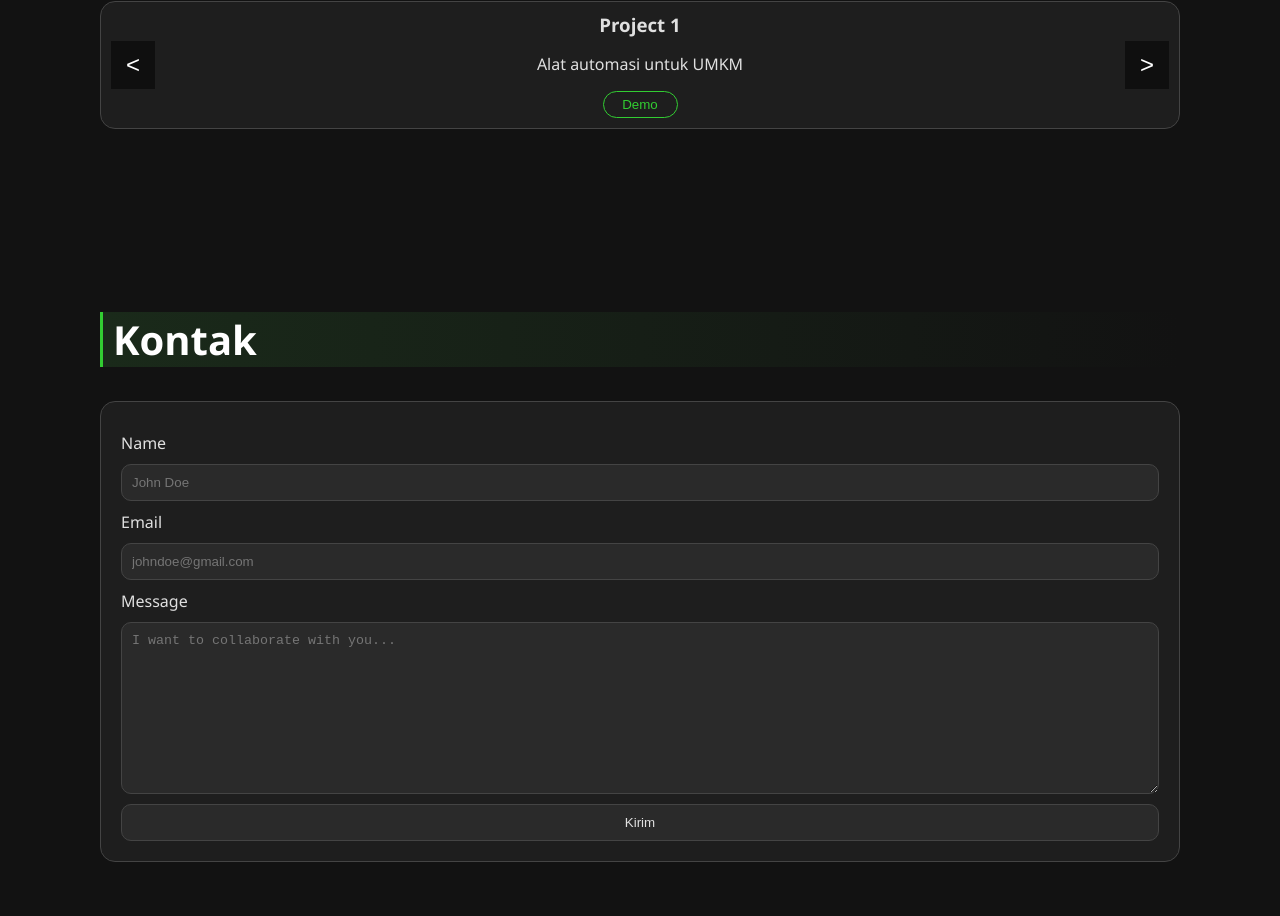
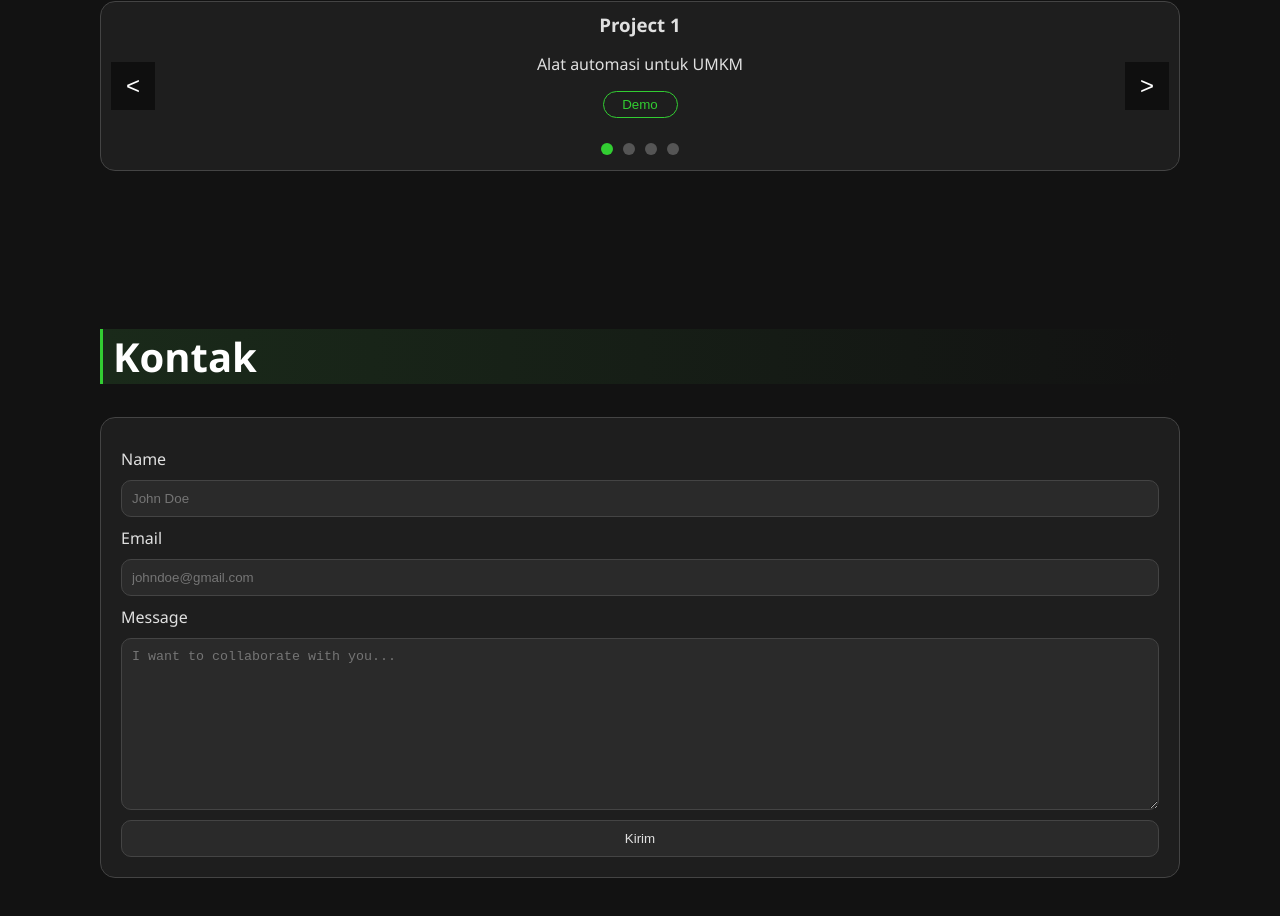
Before and after one commit to FAYnim/belajar-html-itc, a plain HTML site: page index.html in a window 1280 px wide. Shown: the part 2072-2988 px from the top of the page. Drawn offline with Linux system fonts and the light colour scheme.

Commit message:
Tambah dot di project container ala instagram

```diff
--- a/index.html
+++ b/index.html
@@ -186,6 +186,7 @@
           </div>
           <button class="carousel-btn prev-btn">&lt;</button>
           <button class="carousel-btn next-btn">&gt;</button>
+          <div class="carousel-nav-dots"></div>
         </div>
       </section>
 
--- a/script.js
+++ b/script.js
@@ -37,25 +37,52 @@ document.addEventListener('DOMContentLoaded', () => {
     const slides = Array.from(track.children);
     const nextButton = document.querySelector('.next-btn');
     const prevButton = document.querySelector('.prev-btn');
+    const dotsNav = document.querySelector('.carousel-nav-dots');
     const slideWidth = slides[0].getBoundingClientRect().width;
 
     let currentIndex = 0;
 
+    // Buat dots
+    slides.forEach((slide, index) => {
+      const dot = document.createElement('button');
+      dot.classList.add('dot');
+      if (index === 0) dot.classList.add('active');
+      dotsNav.appendChild(dot);
+    });
+
+    const dots = Array.from(dotsNav.children);
+
+    const updateDots = (currentDot, targetDot) => {
+      currentDot.classList.remove('active');
+      targetDot.classList.add('active');
+    };
+
     const moveToSlide = (targetIndex) => {
       track.style.transform = 'translateX(-' + slideWidth * targetIndex + 'px)';
+      const currentDot = dots[currentIndex];
+      const targetDot = dots[targetIndex];
+      updateDots(currentDot, targetDot);
       currentIndex = targetIndex;
     };
 
     // Klik tombol Next
-    nextButton.addEventListener('click', e => {
+    nextButton.addEventListener('click', () => {
       const nextIndex = (currentIndex + 1) % slides.length;
       moveToSlide(nextIndex);
     });
 
     // Klik tombol Prev
-    prevButton.addEventListener('click', e => {
+    prevButton.addEventListener('click', () => {
       const prevIndex = (currentIndex - 1 + slides.length) % slides.length;
       moveToSlide(prevIndex);
+    });
+
+    // Klik pada dots
+    dotsNav.addEventListener('click', e => {
+      const targetDot = e.target.closest('button.dot');
+      if (!targetDot) return;
+      const targetIndex = dots.findIndex(dot => dot === targetDot);
+      moveToSlide(targetIndex);
     });
   }
 });
--- a/style.css
+++ b/style.css
@@ -331,6 +331,27 @@ section {
 .prev-btn { left: 10px; }
 .next-btn { right: 10px; }
 
+.carousel-nav-dots {
+  text-align: center;
+  padding: 10px 0;
+}
+
+.dot {
+  border: none;
+  background-color: #555;
+  width: 12px;
+  height: 12px;
+  border-radius: 50%;
+  margin: 0 5px;
+  cursor: pointer;
+  padding: 0;
+  transition: background-color 0.3s ease;
+}
+
+.dot.active {
+  background-color: #32cd32; /* Lime Green */
+}
+
 /* === ELEMEN LATAR BELAKANG MELAYANG === */
 .background-shapes {
   position: fixed;
```
